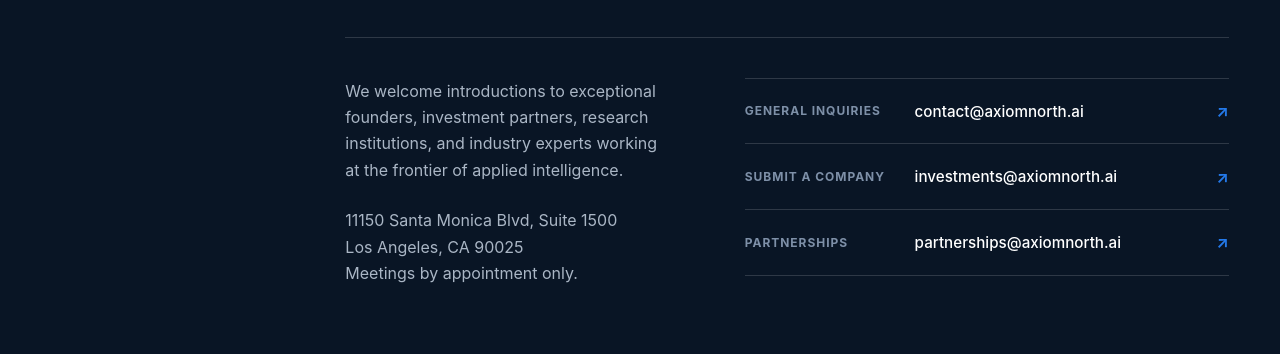
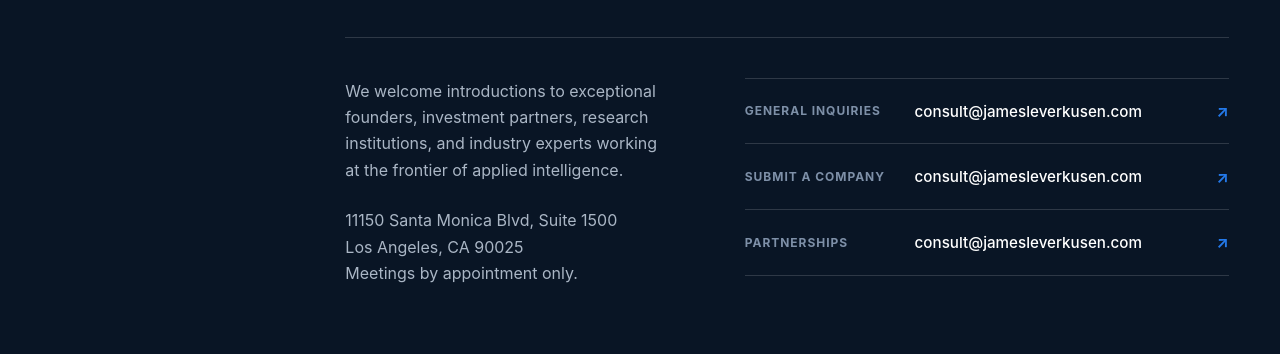
Before and after one commit to wangxin90327/jamesleverkusen.ai, a website: page src/contact/index.html in a window 1280 px wide. Shown: the part 446-800 px from the top of the page. Drawn offline with Linux system fonts and the light colour scheme.

Commit message:
Update index.html

```diff
--- a/src/contact/index.html
+++ b/src/contact/index.html
@@ -30,9 +30,9 @@
               <p>11150 Santa Monica Blvd, Suite 1500<br />Los Angeles, CA 90025<br />Meetings by appointment only.</p>
             </div>
             <div class="contact-channels">
-              <a href="mailto:contact@axiomnorth.ai"><span>General inquiries</span><strong>contact@axiomnorth.ai</strong><b aria-hidden="true">↗</b></a>
-              <a href="mailto:investments@axiomnorth.ai"><span>Submit a company</span><strong>investments@axiomnorth.ai</strong><b aria-hidden="true">↗</b></a>
-              <a href="mailto:partnerships@axiomnorth.ai"><span>Partnerships</span><strong>partnerships@axiomnorth.ai</strong><b aria-hidden="true">↗</b></a>
+              <a href="mailto:consult@jamesleverkusen.com"><span>General inquiries</span><strong>consult@jamesleverkusen.com</strong><b aria-hidden="true">↗</b></a>
+              <a href="mailto:consult@jamesleverkusen.com"><span>Submit a company</span><strong>consult@jamesleverkusen.com</strong><b aria-hidden="true">↗</b></a>
+              <a href="mailto:consult@jamesleverkusen.com"><span>Partnerships</span><strong>consult@jamesleverkusen.com</strong><b aria-hidden="true">↗</b></a>
             </div>
           </div>
 
```
